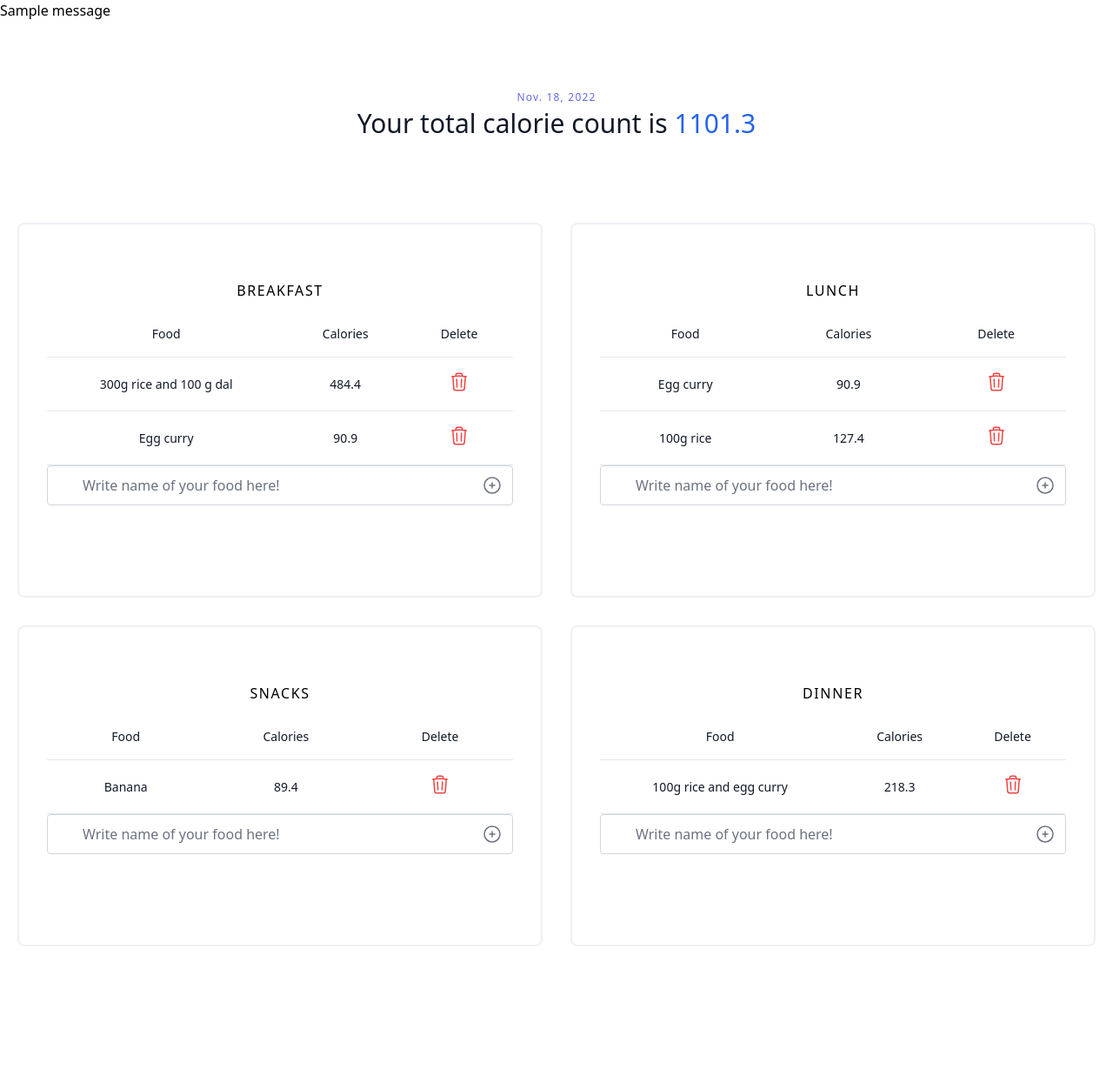
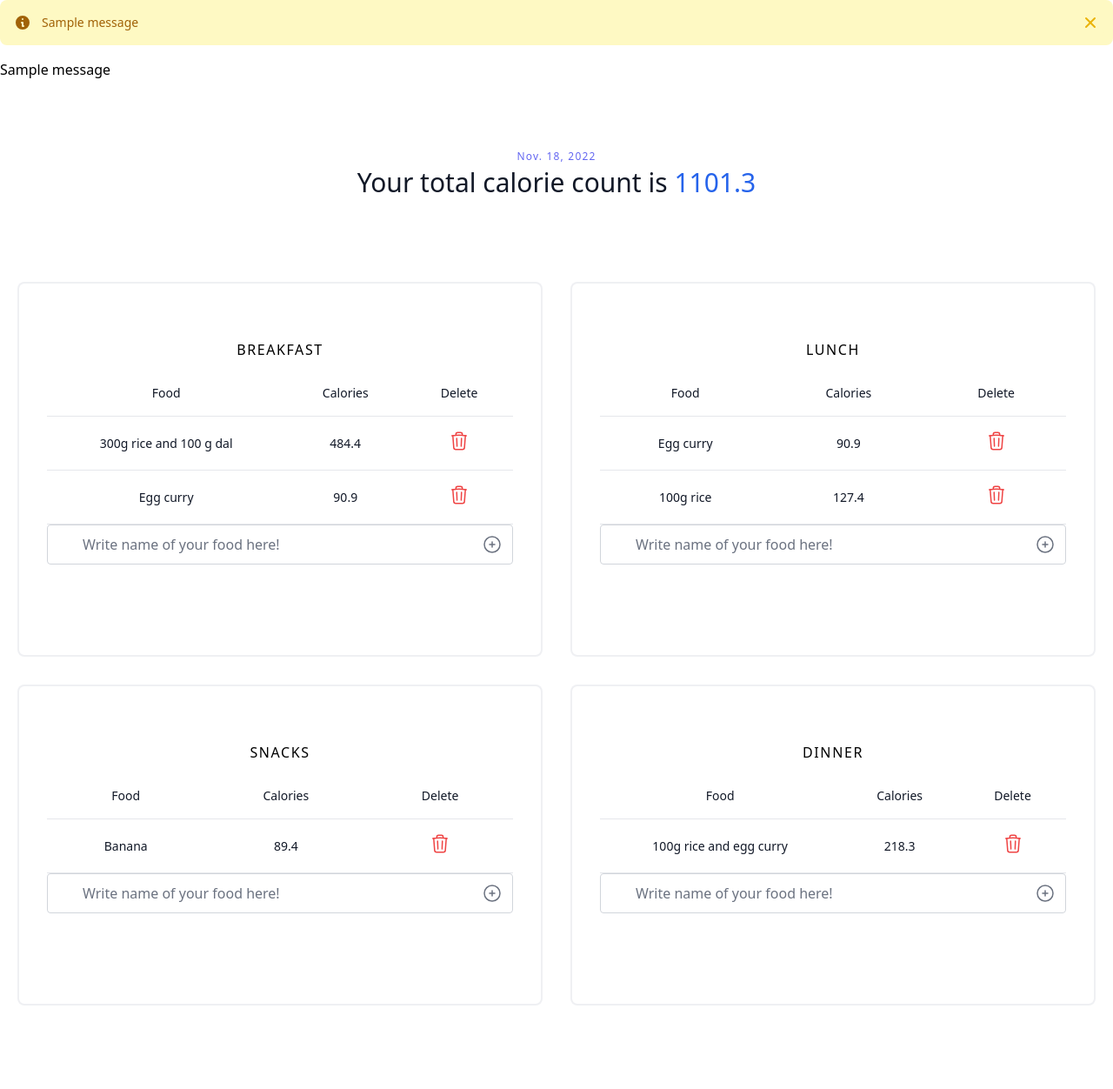
Before and after one commit to Shashank3736/caloriemeter, a Django app: page /me/ in a window 1280 px wide. Shown: the part 68-1320 px from the top of the page at 87% size. Before the commit the page ends 1156 px from the top, so only its background shows below. Run offline with Django 4.2, Linux system fonts and the light colour scheme; a user stored in the database is signed in; data comes from the database, SQL or seed files in the repository; both versions use the stored data as it was after the commit; tables that the repository leaves empty hold one stand-in row (values such as "Sample post"); one stand-in notice (Sample message) is shown; some libraries are stand-ins or nearby versions.

Commit message:
some changes

```diff
--- a/Fittyfeed/templates/Fittyfeed/home.html
+++ b/Fittyfeed/templates/Fittyfeed/home.html
@@ -6,7 +6,7 @@
     <a class="flex font-medium items-center">
       <span class="text-xl">Hello {{ user.username.capitalize }}!</span>
     </a>
-    <button onclick="window.location.href = '{% url 'logout' %}';" class=" justify-center inline-flex items-center border-0 py-1 px-3 focus:outline-none hover:bg-gray-200 hover:text-gray-900 absolute right-4 rounded text-xl mt-4 md:mt-0">Logout
+    <button onclick="window.location.href = `{% url 'logout' %}`;" class=" justify-center inline-flex items-center border-0 py-1 px-3 focus:outline-none hover:bg-gray-200 hover:text-gray-900 absolute right-4 rounded text-xl mt-4 md:mt-0">Logout
       <svg fill="none" stroke="currentColor" stroke-linecap="round" stroke-linejoin="round" stroke-width="2" class="w-4 h-4 ml-1" viewBox="0 0 24 24">
         <path d="M5 12h14M12 5l7 7-7 7"></path>
       </svg>
@@ -15,6 +15,17 @@
 </header>
 <section>
   {% if messages %}
+  {% for message in messages%}
+  <div class="flex p-4 mb-4 bg-yellow-100 rounded-lg dark:bg-yellow-200" role="alert">
+    <svg aria-hidden="true" class="flex-shrink-0 w-5 h-5 text-yellow-700 dark:text-yellow-800" fill="currentColor" viewBox="0 0 20 20" xmlns="http://www.w3.org/2000/svg"><path fill-rule="evenodd" d="M18 10a8 8 0 11-16 0 8 8 0 0116 0zm-7-4a1 1 0 11-2 0 1 1 0 012 0zM9 9a1 1 0 000 2v3a1 1 0 001 1h1a1 1 0 100-2v-3a1 1 0 00-1-1H9z" clip-rule="evenodd"></path></svg>
+    <span class="sr-only">Warning</span>
+    <div class="ml-3 text-sm font-medium text-yellow-700 dark:text-yellow-800">{{ message }}</div>
+    <button type="button" class="ml-auto -mx-1.5 -my-1.5 bg-yellow-100 text-yellow-500 rounded-lg focus:ring-2 focus:ring-yellow-400 p-1.5 hover:bg-yellow-200 inline-flex h-8 w-8 dark:bg-yellow-200 dark:text-yellow-600 dark:hover:bg-yellow-300" data-dismiss-target="#alert-4" aria-label="Close">
+      <span class="sr-only">Close</span>
+      <svg aria-hidden="true" class="w-5 h-5" fill="currentColor" viewBox="0 0 20 20" xmlns="http://www.w3.org/2000/svg"><path fill-rule="evenodd" d="M4.293 4.293a1 1 0 011.414 0L10 8.586l4.293-4.293a1 1 0 111.414 1.414L11.414 10l4.293 4.293a1 1 0 01-1.414 1.414L10 11.414l-4.293 4.293a1 1 0 01-1.414-1.414L8.586 10 4.293 5.707a1 1 0 010-1.414z" clip-rule="evenodd"></path></svg>
+    </button>
+  </div>
+  {% endfor %}
     <ul class="messages">
         {% for message in messages %}
         <li{% if message.tags %} class="{{ message.tags }}"{% endif %}>{{ message }}</li>
@@ -25,7 +36,7 @@
     <div class="flex flex-wrap -m-4">
       <div class="flex flex-col text-center w-full mb-20">
         <h2 class="text-xs text-indigo-500 tracking-widest font-medium title-font mb-1">{{ today }}</h2>
-        <h1 class="sm:text-3xl text-2xl font-medium title-font text-gray-900">Your total calorie count is <span class="text-blue-600">{{ total_calories }}</span></h1>
+        <h1 class="sm:text-3xl text-2xl font-medium title-font text-gray-900 dark:text-white">Your total calorie count is <span class="text-blue-600 dark:text-white">{{ total_calories }}</span></h1>
       </div>
       <div class="p-4 w-full lg:w-1/2">
         <div class="h-full px-8 pt-16 pb-24 bg-white bg-opacity-50 border-2 border-gray-200 border-opacity-60 rounded-lg overflow-hidden text-center relative">
@@ -33,7 +44,7 @@
           <div class="flex justify-center flex-col">
             <div class="overflow-x-auto sm:-mx-6 lg:-mx-8">
               <div class="py-2 inline-block min-w-full sm:px-6 lg:px-8">
-                <div class="overflow-hidden">
+                <div class="overflow-auto">
                   <table class="min-w-full">
                     <thead class="border-b">
                       <tr>
@@ -69,7 +80,7 @@
                       {% endfor %}
                     </tbody>
                   </table>
-                  <div class="relative w-full bottom-0">
+                  <div class="relative w-full">
                     <form action="{% url 'add_food_cat' 'breakfast' %}" method="post">
                       {% csrf_token %}
                       {{ food_form_cat.as_p }}
--- a/Fittyfeed/views.py
+++ b/Fittyfeed/views.py
@@ -95,3 +95,24 @@ def home(request):
     }
 
     return render(request, 'Fittyfeed/home.html', context)
+
+@login_required(login_url='login')
+def home(request):
+    foods = UserFoodItem.objects.filter(customer=request.user, date=timezone.now())
+    total_cal = 0
+
+    for food in foods:
+        total_cal += food.food_calorie
+    context = {
+        'food_form': AddFoodForm,
+        'food_form_cat':AddFoodFormWithoutCategory,
+        'food_list': foods,
+        'food_breakfast_list': foods.filter(category='breakfast'),
+        'total_calories': round(total_cal, 2),
+        'food_lunch_list': foods.filter(category='lunch'),
+        'food_snacks_list': foods.filter(category='snacks'),
+        'food_dinner_list': foods.filter(category='dinner'),
+        'today': timezone.localdate()
+    }
+
+    return render(request, 'Fittyfeed/home.html', context)
--- a/templates/base.html
+++ b/templates/base.html
@@ -5,9 +5,14 @@
     <meta http-equiv="X-UA-Compatible" content="IE=edge">
     <meta name="viewport" content="width=device-width, initial-scale=1.0">
     <script src="https://cdn.tailwindcss.com?plugins=forms,typography"></script>
+    <script>
+        tailwind.config = {
+            darkMode: 'class',
+        }
+    </script>
     <title>{% block title %}Calorimeter{% endblock %}</title>
 </head>
-<body>
+<body class="">
     {% block content %}{% endblock %}
 </body>
 </html>
--- /dev/null
+++ b/templates/main/main.html
@@ -0,0 +1,4 @@
+{% extends 'base.html' %}
+{% block content %}
+
+{% endblock %}
```
Also changed, not shown: db.sqlite3.
